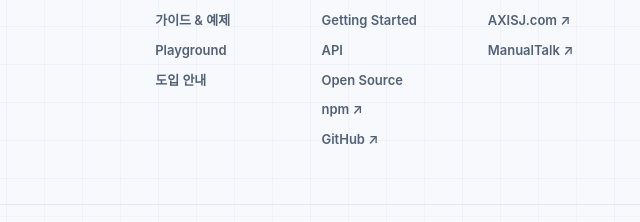
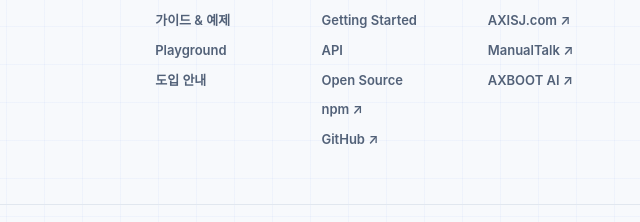
Before and after one commit to axisj/beautiful-grid, an Astro site in the folder site/: page / in a window 1280 px wide. Shown: the part 7014-7236 px from the top of the page, 640-1280 px from the left. Built offline with nearby package versions, Linux system fonts and the light colour scheme; Astro itself is replaced by a stand-in of ours.

Commit message:
feat(site): add AXBOOT AI link to footer projects

```diff
--- a/site/src/components/layout/Footer.astro
+++ b/site/src/components/layout/Footer.astro
@@ -48,6 +48,7 @@
         <h2>{copy.projects}</h2>
         <a href="https://axisj.com" target="_blank" rel="noopener noreferrer">AXISJ.com ↗</a>
         <a href="https://manualtalk.axisj.com" target="_blank" rel="noopener noreferrer">ManualTalk ↗</a>
+        <a href="https://www.axboot.dev/" target="_blank" rel="noopener noreferrer">AXBOOT AI ↗</a>
       </div>
     </div>
   </div>
```
